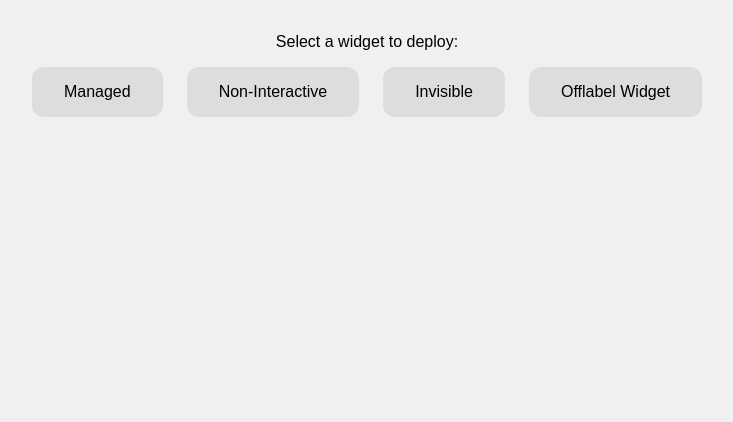
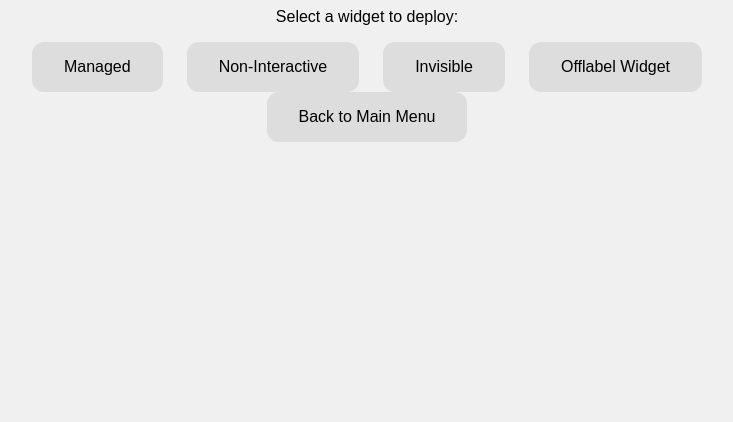
Before and after one commit to vlpsebas/bots-detections, a plain HTML site: page jsd.html in a window 1280 px wide. Shown: the part 378-800 px from the top of the page, without its empty margins (273-1006 px from the left). Drawn offline with Linux system fonts and the light colour scheme.

Commit message:
Update jsd.html

```diff
--- a/jsd.html
+++ b/jsd.html
@@ -49,5 +49,8 @@
       <a href="/widget3.html"><button class="rounded-button">Invisible</button></a>
       <a href="/widget4.html"><button class="rounded-button">Offlabel Widget</button></a>
     </div>
+
+   <!-- [BACK TO MENU] -->
+  <a href="/"><button class="rounded-button back-button">Back to Main Menu</button></a>
 </body>
 </html>
```
